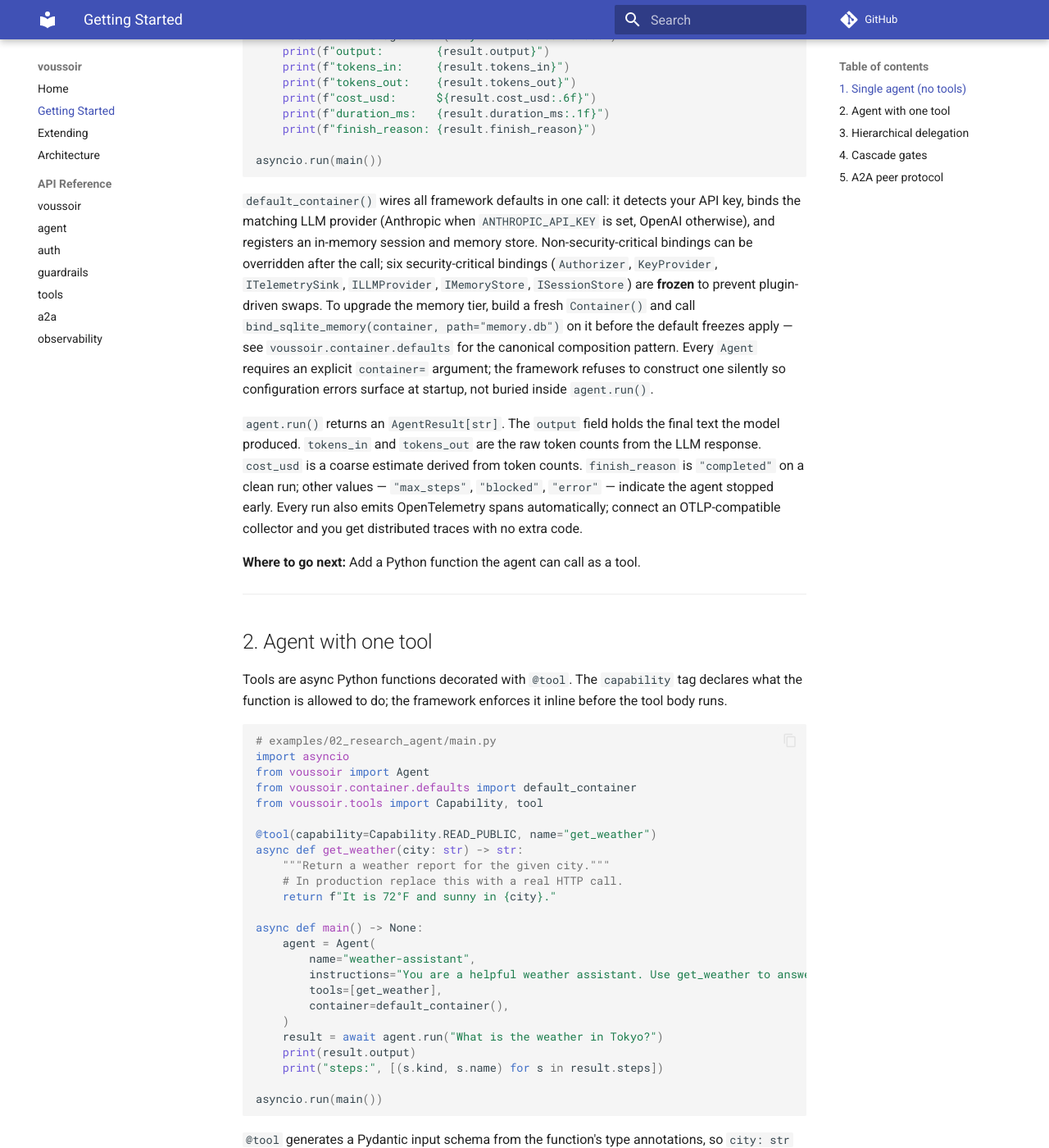
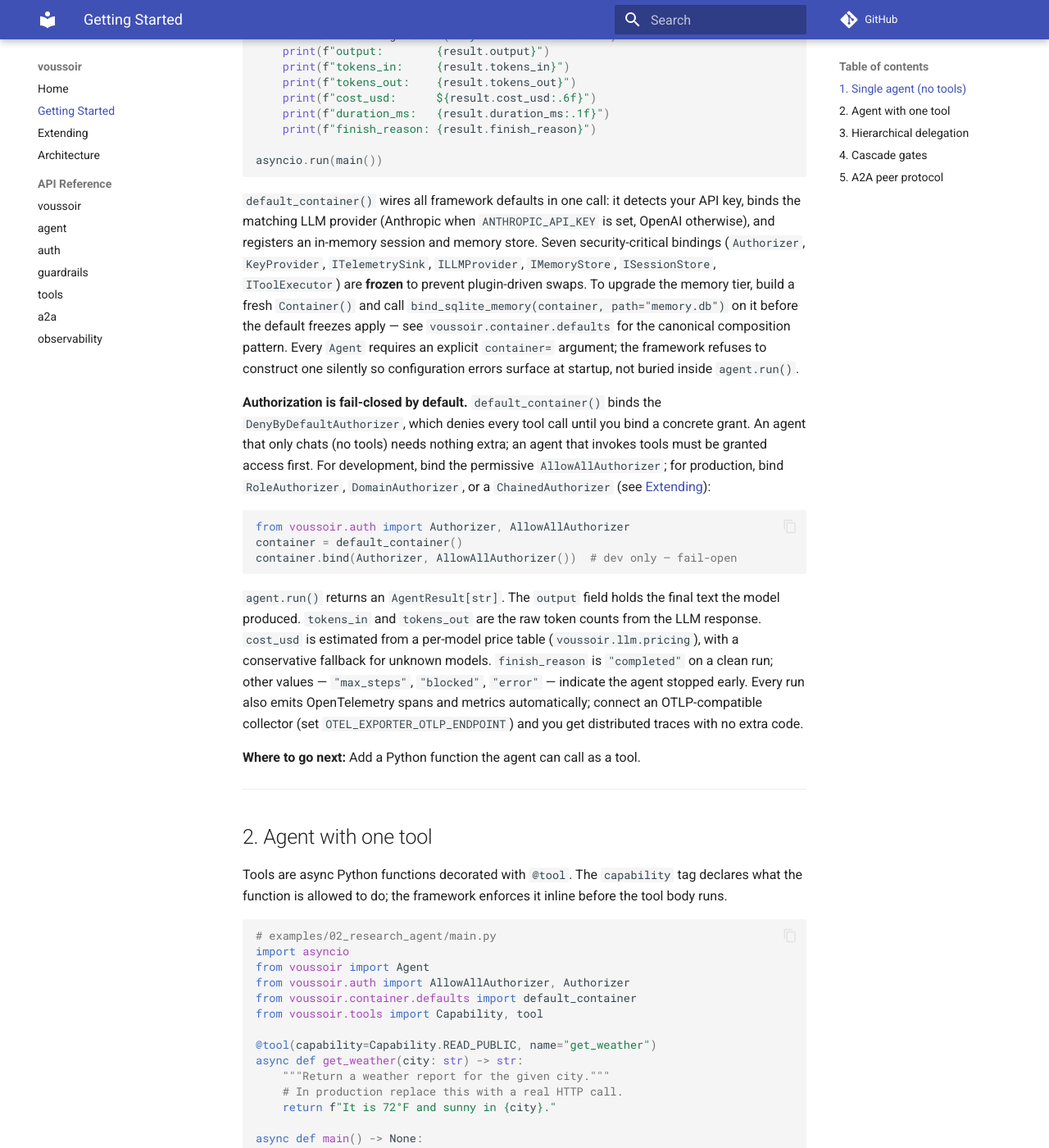
Before and after one commit to efathom/voussoir, an MkDocs documentation site: the page built from docs/getting-started.md, in a window 1280 px wide and 1400 px high, scrolled down 743 px. Shown: the whole window at 82% size. Built offline with MkDocs 1.6.1 and Material for MkDocs 9.7.7, drawn with Linux system fonts in a browser that asks for light colours; comment, search, counter and statistics services are not loaded; some of the changed text lies outside the part shown.

Commit message:
docs: sync docs with v1.3.0 hardening changes (#7)
- Document fail-closed DenyByDefaultAuthorizer default + how to grant access
- Fix Capability enum names and security-critical binding count (7)
- A2A: four routes (add health) + VOUSSOIR_A2A_ALLOWED_ISSUERS note
- Refresh roadmap, mkdocs repo_url/site_url, README test count

````diff
--- a/docs/getting-started.md
+++ b/docs/getting-started.md
@@ -46,23 +46,37 @@ asyncio.run(main())
 `default_container()` wires all framework defaults in one call: it detects your
 API key, binds the matching LLM provider (Anthropic when `ANTHROPIC_API_KEY` is
 set, OpenAI otherwise), and registers an in-memory session and memory store.
-Non-security-critical bindings can be overridden after the call; six
-security-critical bindings (`Authorizer`, `KeyProvider`, `ITelemetrySink`,
-`ILLMProvider`, `IMemoryStore`, `ISessionStore`) are **frozen** to prevent
-plugin-driven swaps. To upgrade the memory tier, build a fresh `Container()`
+Seven security-critical bindings (`Authorizer`, `KeyProvider`, `ITelemetrySink`,
+`ILLMProvider`, `IMemoryStore`, `ISessionStore`, `IToolExecutor`) are **frozen** to
+prevent plugin-driven swaps. To upgrade the memory tier, build a fresh `Container()`
 and call `bind_sqlite_memory(container, path="memory.db")` on it before the
 default freezes apply — see `voussoir.container.defaults` for the canonical
 composition pattern. Every `Agent` requires an explicit `container=` argument;
 the framework refuses to construct one silently so configuration errors surface
 at startup, not buried inside `agent.run()`.
 
+**Authorization is fail-closed by default.** `default_container()` binds the
+`DenyByDefaultAuthorizer`, which denies every tool call until you bind a concrete
+grant. An agent that only chats (no tools) needs nothing extra; an agent that
+invokes tools must be granted access first. For development, bind the permissive
+`AllowAllAuthorizer`; for production, bind `RoleAuthorizer`, `DomainAuthorizer`, or
+a `ChainedAuthorizer` (see [Extending](extending.md)):
+
+```python
+from voussoir.auth import Authorizer, AllowAllAuthorizer
+container = default_container()
+container.bind(Authorizer, AllowAllAuthorizer())  # dev only — fail-open
+```
+
 `agent.run()` returns an `AgentResult[str]`. The `output` field holds the final
 text the model produced. `tokens_in` and `tokens_out` are the raw token counts
-from the LLM response. `cost_usd` is a coarse estimate derived from token counts.
+from the LLM response. `cost_usd` is estimated from a per-model price table
+(`voussoir.llm.pricing`), with a conservative fallback for unknown models.
 `finish_reason` is `"completed"` on a clean run; other values — `"max_steps"`,
 `"blocked"`, `"error"` — indicate the agent stopped early. Every run also emits
-OpenTelemetry spans automatically; connect an OTLP-compatible collector and you
-get distributed traces with no extra code.
+OpenTelemetry spans and metrics automatically; connect an OTLP-compatible
+collector (set `OTEL_EXPORTER_OTLP_ENDPOINT`) and you get distributed traces
+with no extra code.
 
 **Where to go next:** Add a Python function the agent can call as a tool.
 
@@ -78,6 +92,7 @@ before the tool body runs.
 # examples/02_research_agent/main.py
 import asyncio
 from voussoir import Agent
+from voussoir.auth import AllowAllAuthorizer, Authorizer
 from voussoir.container.defaults import default_container
 from voussoir.tools import Capability, tool
 
@@ -88,11 +103,15 @@ async def get_weather(city: str) -> str:
     return f"It is 72°F and sunny in {city}."
 
 async def main() -> None:
+    container = default_container()
+    # Authorization is fail-closed by default: grant tool access explicitly.
+    container.bind(Authorizer, AllowAllAuthorizer())  # dev only
+
     agent = Agent(
         name="weather-assistant",
         instructions="You are a helpful weather assistant. Use get_weather to answer questions.",
         tools=[get_weather],
-        container=default_container(),
+        container=container,
     )
     result = await agent.run("What is the weather in Tokyo?")
     print(result.output)
@@ -132,10 +151,12 @@ permissions its parent holds.
 # examples/03_multi_agent_research/main.py
 import asyncio
 from voussoir import Agent
+from voussoir.auth import AllowAllAuthorizer, Authorizer
 from voussoir.container.defaults import default_container
 
 async def main() -> None:
     container = default_container()
+    container.bind(Authorizer, AllowAllAuthorizer())  # dev only; grants delegate-tool access
 
     researcher = Agent(
         name="researcher",
@@ -322,10 +343,12 @@ if __name__ == "__main__":
 # examples/04_a2a_peer/caller.py
 import asyncio
 from voussoir import Agent, AgentRef
+from voussoir.auth import AllowAllAuthorizer, Authorizer
 from voussoir.container.defaults import default_container
 
 async def main() -> None:
     c = default_container()
+    c.bind(Authorizer, AllowAllAuthorizer())  # dev only; grants delegate-tool access
 
     # Fetch the remote agent's card and wrap it as a delegate.
     ref = await AgentRef.discover("http://127.0.0.1:8765")
@@ -359,22 +382,27 @@ async def main() -> None:
 asyncio.run(main())
 ```
 
-!!! note "JWT shared secret"
-    Before running either script, export a shared JWT secret so the publisher and
-    caller can authenticate each other:
+!!! note "JWT shared secret + issuer allow-list"
+    Before running either script, export a shared JWT secret and an inbound issuer
+    allow-list so the publisher and caller can authenticate each other:
 
     ```bash
     export VOUSSOIR_A2A_JWT_SECRET=$(python -c \
       "import base64, secrets; print(base64.b64encode(secrets.token_bytes(32)).decode())")
+    export VOUSSOIR_A2A_ALLOWED_ISSUERS=lead
     ```
 
-    Set the same value in both terminals. The publisher's `serve_a2a` reads it from
-    the environment; the caller's `AgentRef` signs outbound requests with it.
+    Set the same secret in both terminals. The publisher's `serve_a2a` reads the
+    secret from the environment and rejects inbound JWTs whose `iss` claim is not
+    in `VOUSSOIR_A2A_ALLOWED_ISSUERS` (empty list = default-deny); the caller's
+    `AgentRef` signs outbound requests with the shared secret and its agent name
+    as the issuer.
 
-`serve_a2a` builds a FastAPI app with three routes: `GET
+`serve_a2a` builds a FastAPI app with four routes: `GET
 /.well-known/agent-card.json` (the agent's machine-readable identity card), `GET
-/.well-known/jwks.json` (the publisher's signing keys), and `POST /a2a` (the
-JSON-RPC invocation endpoint). All three are wired by `make_a2a_router`, which
+/.well-known/jwks.json` (the publisher's signing keys), `POST /a2a` (the
+JSON-RPC invocation endpoint), and `GET /.well-known/health` (a liveness probe).
+All four are wired by `make_a2a_router`, which
 `serve_a2a` calls internally. If you already have a FastAPI app, call
 `make_a2a_router` directly and mount the returned `APIRouter` yourself.
 
--- a/mkdocs.yml
+++ b/mkdocs.yml
@@ -1,8 +1,8 @@
 site_name: voussoir
-site_description: Default-runnable LLM agent framework
-site_url: https://example.com/voussoir/   # placeholder; ReadTheDocs deferred to v1.0.1
+site_description: Default-runnable, secure-by-default LLM agent framework
+site_url: https://efathom.github.io/voussoir/
 
-repo_url: https://github.com/your-org/voussoir
+repo_url: https://github.com/efathom/voussoir
 edit_uri: edit/main/docs/
 
 nav:
````
Also changed, not shown: other parts of docs/getting-started.md (+2 -2 lines), README.md (+2 -2 lines), docs/architecture.md (+7 -7 lines), docs/index.md (+1 -3 lines).
